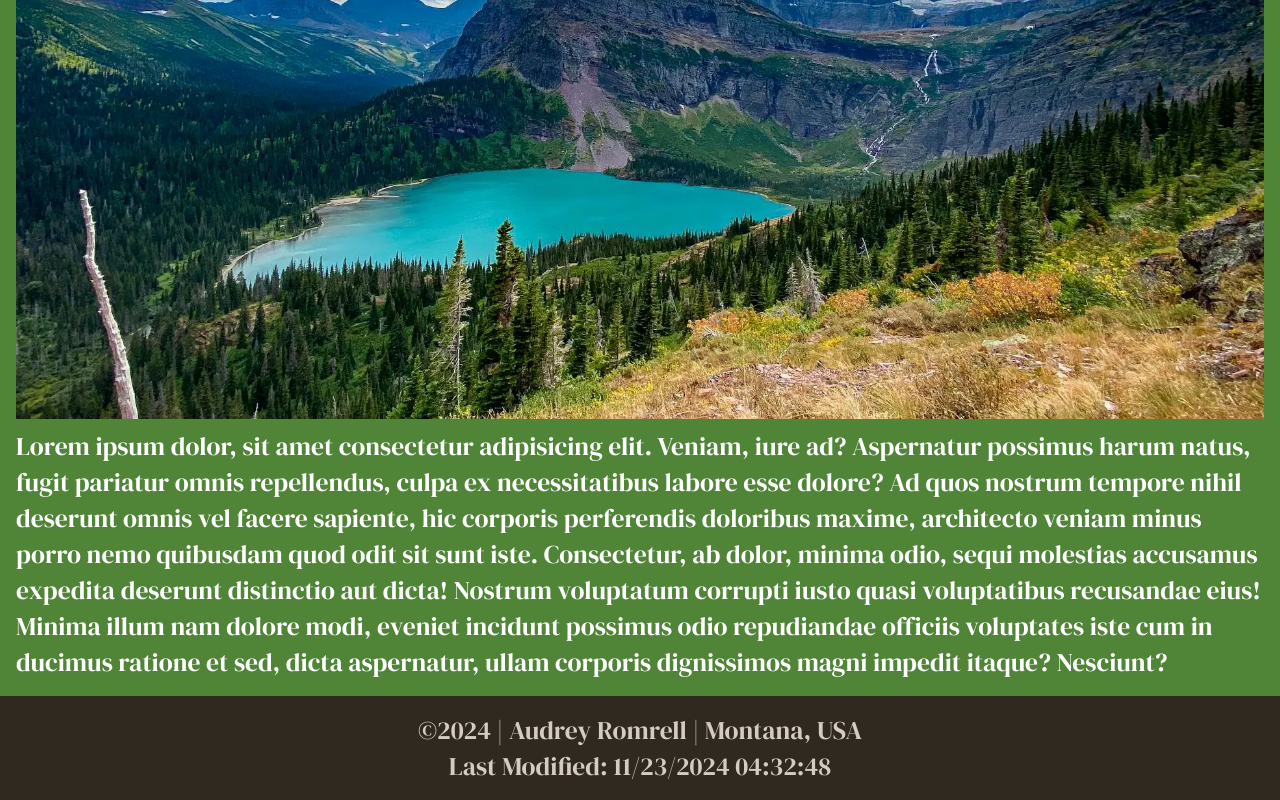
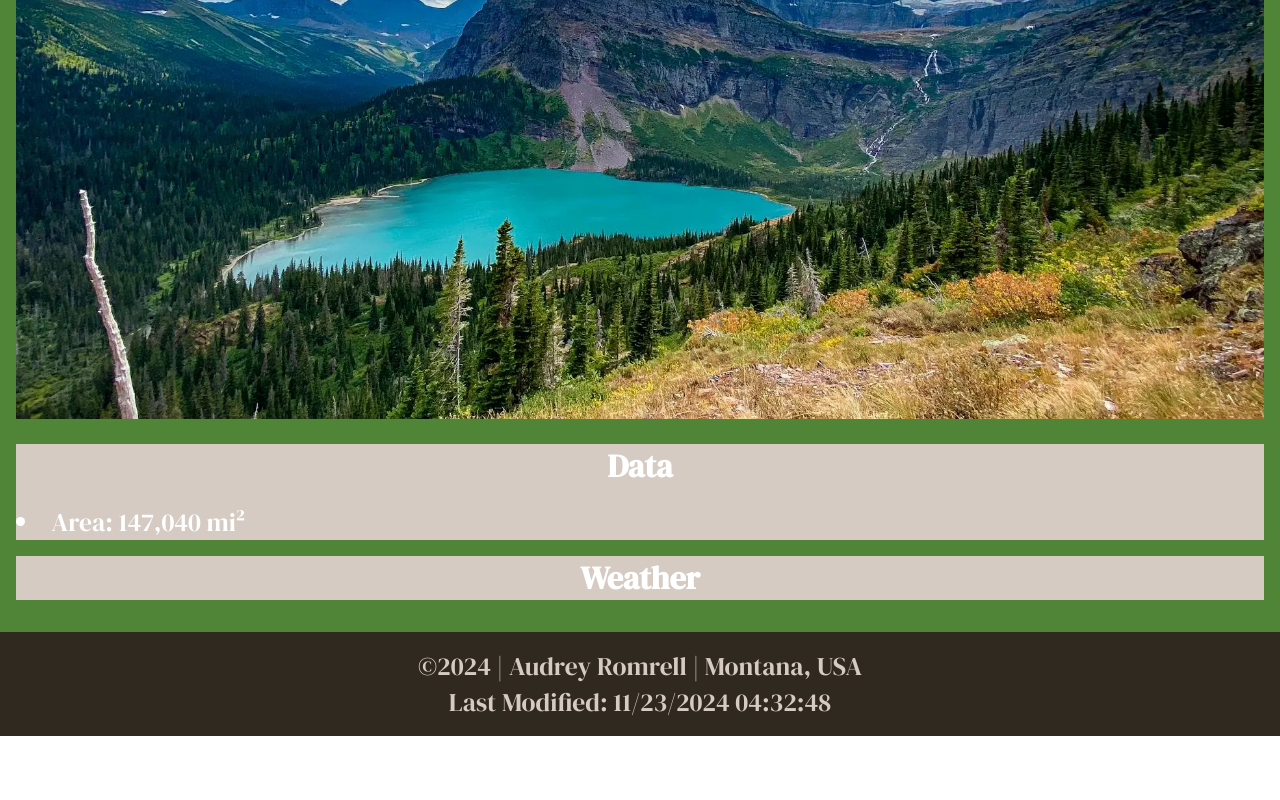
Before and after one commit to Arom8-3-11/wdd131, a plain HTML site: page place.html in a window 1280 px wide. Shown: the part 401-1201 px from the top of the page. After the commit the page ends 1137 px from the top, so only its background shows below. Drawn offline with Linux system fonts and the light colour scheme.

Commit message:
current update

```diff
--- a/place.html
+++ b/place.html
@@ -30,7 +30,18 @@
             <img class="hero" src="images/small-min.webp" alt="Photo of a Grizzly bear" loading="lazy" width="100">
         </picture>
 
-        <p>Lorem ipsum dolor, sit amet consectetur adipisicing elit. Veniam, iure ad? Aspernatur possimus harum natus, fugit pariatur omnis repellendus, culpa ex necessitatibus labore esse dolore? Ad quos nostrum tempore nihil deserunt omnis vel facere sapiente, hic corporis perferendis doloribus maxime, architecto veniam minus porro nemo quibusdam quod odit sit sunt iste. Consectetur, ab dolor, minima odio, sequi molestias accusamus expedita deserunt distinctio aut dicta! Nostrum voluptatum corrupti iusto quasi voluptatibus recusandae eius! Minima illum nam dolore modi, eveniet incidunt possimus odio repudiandae officiis voluptates iste cum in ducimus ratione et sed, dicta aspernatur, ullam corporis dignissimos magni impedit itaque? Nesciunt?</p>
+        <div>
+            <h2>Data</h2>
+            <li>
+                <span>Area: 147,040 mi&sup2</span>
+            </li>
+
+        </div>
+        <div>
+            <h2>Weather</h2>
+
+
+        </div>
     </main>
 
     <footer>
--- a/styles/place.css
+++ b/styles/place.css
@@ -31,10 +31,20 @@ main {
     padding: 1rem;
     font-size: clamp(1rem, 2vw, 2rem);
 }
+
+div {
+    background-color: var(--primary);
+}
+h2 {
+    text-align: center;
+    margin: 1rem;
+    font-size: 2rem;
+}
 img {
     width: 100%;
     height: auto;
 }
+
 footer {
     background-color: var(--secondary);
     color: var(--primary);
```
